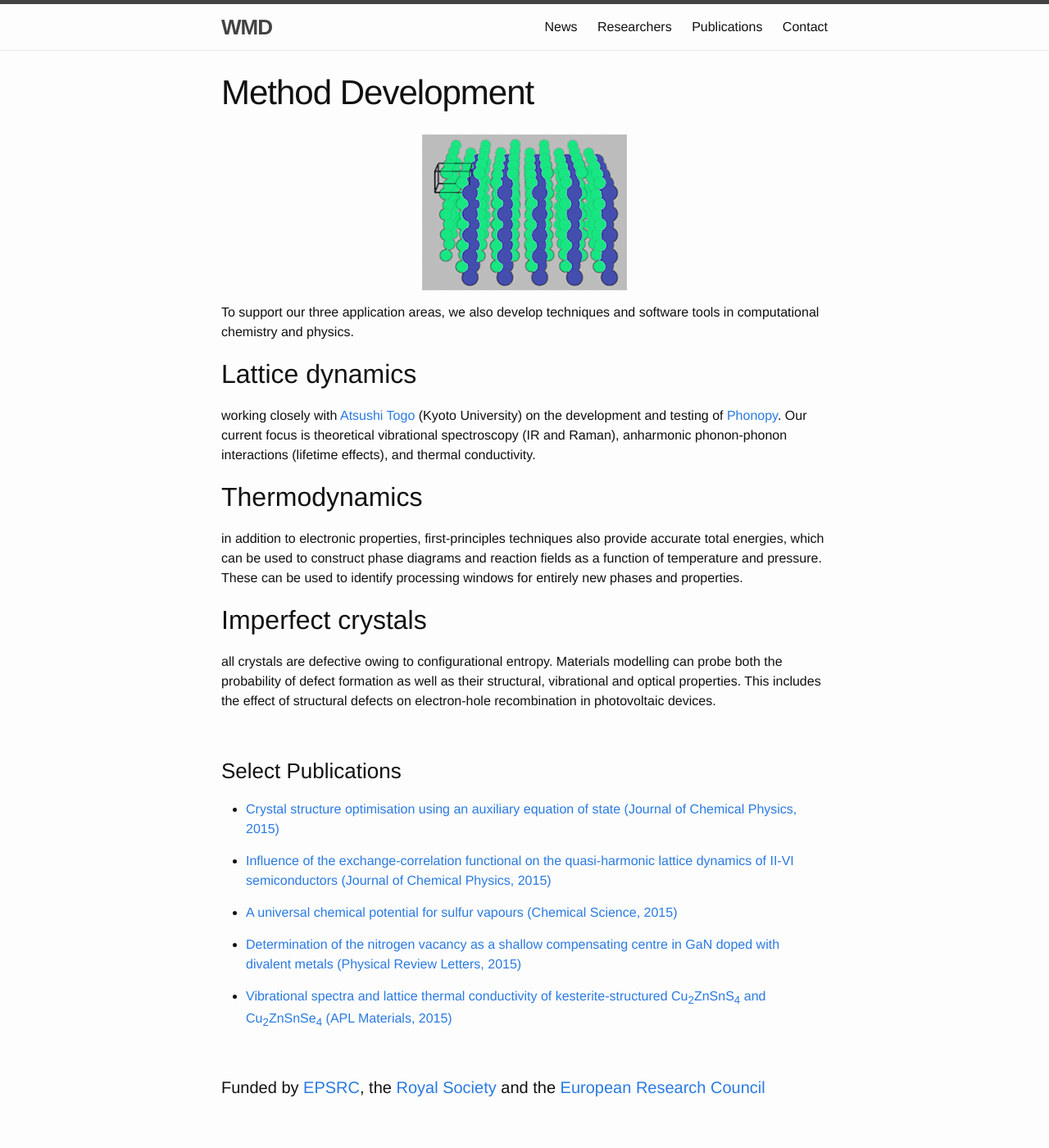
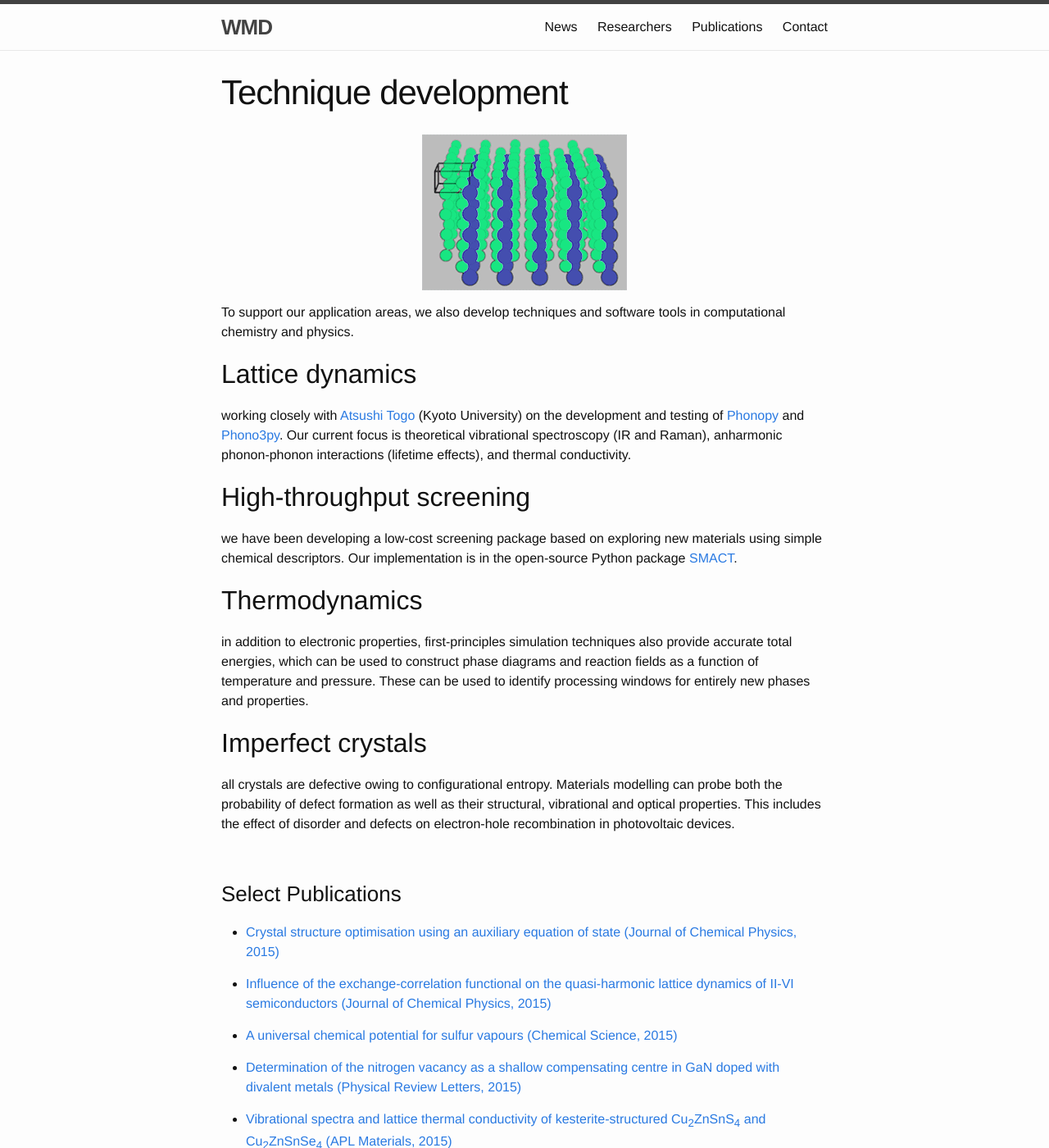
Before and after one commit to WMD-group/WMD-group.github.io, a Jekyll site: the page built from _posts/2016-01-01-methods.md, in a window 1280 px wide and 1400 px high. Shown: the whole window at 82% size. Built offline with Jekyll 4.4.1, drawn with Linux system fonts in a browser that asks for light colours.

Commit message:
Post updates

```diff
--- a/_posts/2016-01-01-methods.md
+++ b/_posts/2016-01-01-methods.md
@@ -1,25 +1,29 @@
 ---
 layout: post
-title:  "Method Development"
+title:  "Technique development"
 date:   2016-01-01
 categories: research themes
 ---
 
 ![](/gifs/sns2.gif){: .center-image }
 
-To support our three application areas, we also develop techniques and software tools in computational chemistry and physics.
+To support our application areas, we also develop techniques and software tools in computational chemistry and physics.
 
 ## Lattice dynamics
-working closely with [Atsushi Togo](http://atztogo.github.io/) (Kyoto University) on the development and testing of [Phonopy](http://atztogo.github.io/phonopy/). Our current focus is theoretical vibrational spectroscopy (IR and Raman), anharmonic phonon-phonon interactions (lifetime effects), and thermal conductivity.
+working closely with [Atsushi Togo](http://atztogo.github.io/) (Kyoto University) on the development and testing of [Phonopy](http://atztogo.github.io/phonopy/) and [Phono3py](http://atztogo.github.io/phono3py/). Our current focus is theoretical vibrational spectroscopy (IR and Raman), anharmonic phonon-phonon interactions (lifetime effects), and thermal conductivity.
+
+## High-throughput screening
+we have been developing a low-cost screening package based on exploring new materials using simple chemical descriptors. Our implementation is in the open-source Python package [SMACT](https://github.com/WMD-group/SMACT).
+
 
 ## Thermodynamics
-in addition to electronic properties, first-principles techniques also provide accurate total energies, which can be used to construct phase diagrams and reaction fields
+in addition to electronic properties, first-principles simulation techniques also provide accurate total energies, which can be used to construct phase diagrams and reaction fields
 as a function of temperature and pressure.
 These can be used to identify processing windows for entirely new phases and properties.
 
 ## Imperfect crystals
 all crystals are defective owing to configurational entropy. Materials modelling can probe both the probability of defect formation as well as their structural, vibrational and optical properties.
-This includes the effect of structural defects on electron-hole recombination in photovoltaic devices.
+This includes the effect of disorder and defects on electron-hole recombination in photovoltaic devices.
 
 <br>
 
--- a/index.html
+++ b/index.html
@@ -22,7 +22,7 @@ We are based at the University of Bath (UK) with a satellite laboratory at Yonse
 
 <h3>
 <p><strong>
-Research topics
+Active research topics:
 </strong></p>
 </h3>
 
```
Also changed, not shown: _posts/2016-01-01-metal-organic-frameworks.md (+1 -1 lines), _posts/2016-01-01-metastable-states.md (+1 -1 lines), _posts/2016-01-01-solar-energy.md (+1 -1 lines).
